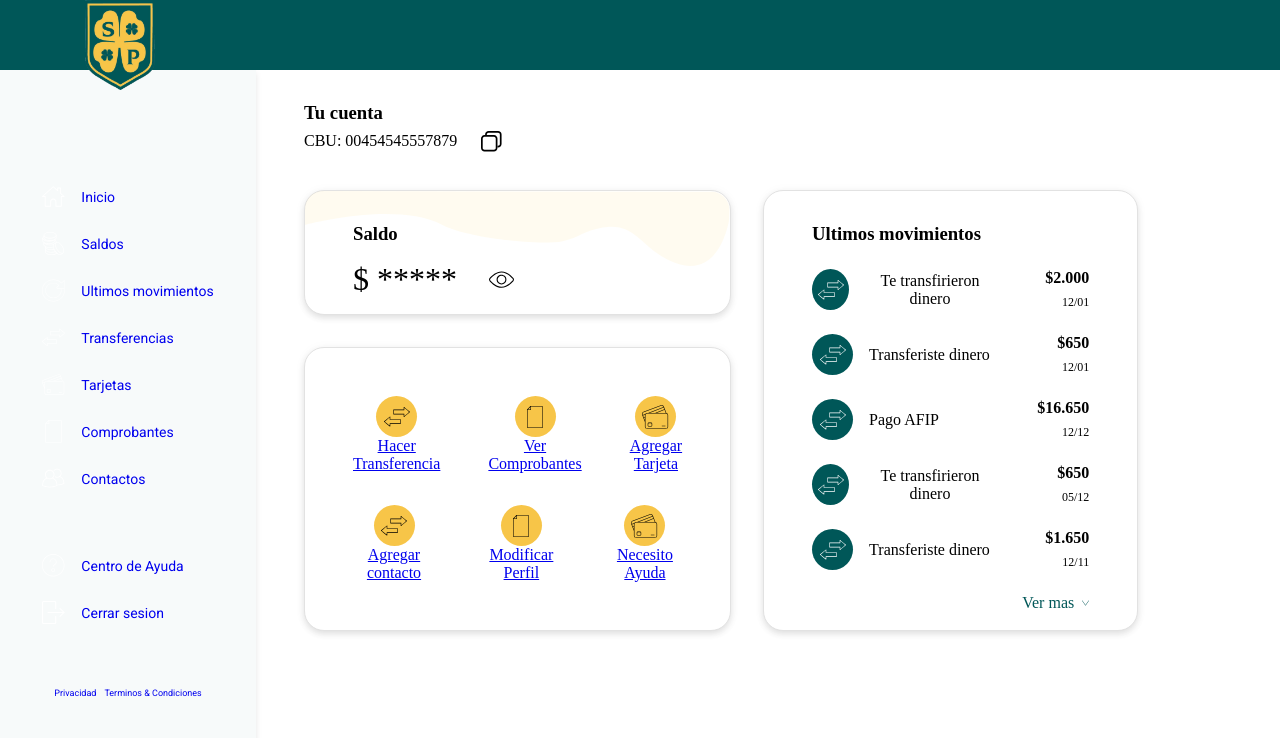
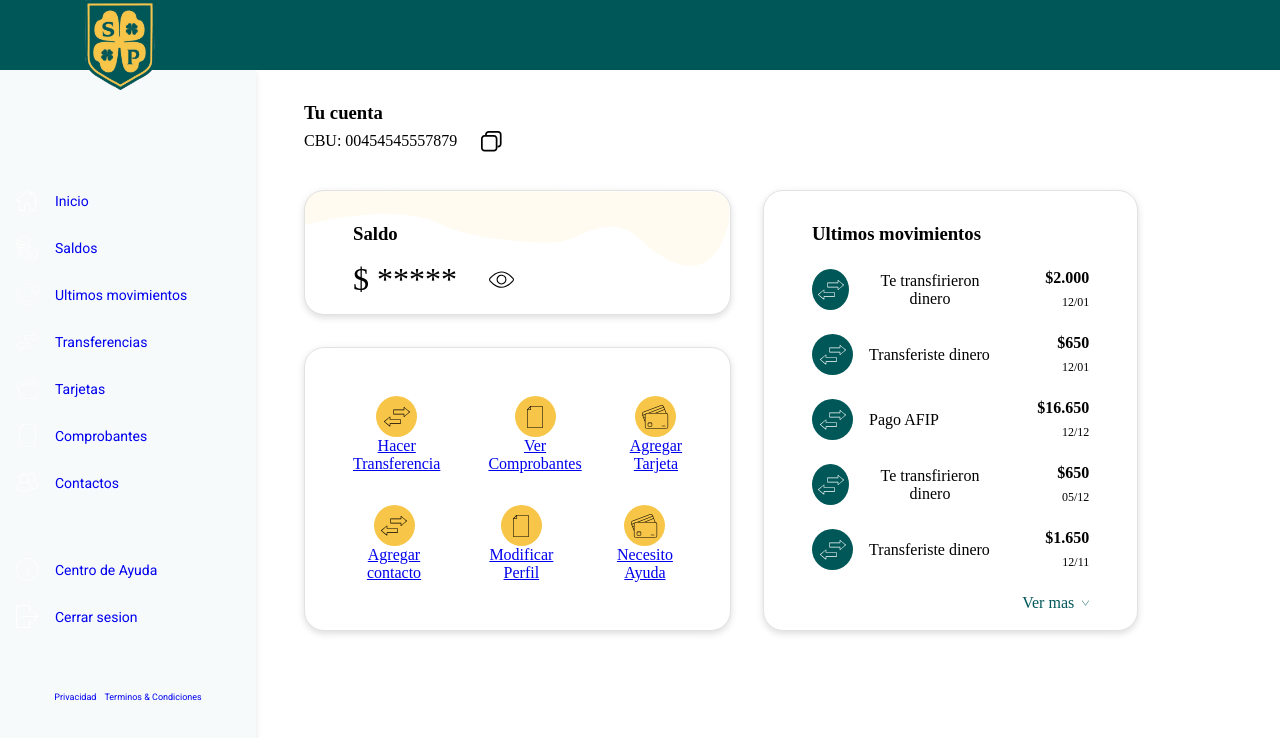
Before and after one commit to Equipo78/saintpatrick-homebanking, a React (Create React App) app: page / in a window 1280 px wide. Shown: the top 738 px of the page. Built offline with nearby package versions, Linux system fonts and the light colour scheme; a web font is replaced by a local one.

Commit message:
updating responsive navbar

```diff
--- a/src/components/NavBar/NavBar.js
+++ b/src/components/NavBar/NavBar.js
@@ -23,9 +23,10 @@ import {
 
 const NavBar = () => {
   const isDesktop = useMediaQuery('(min-width: 1024px)')
+  //display={isDesktop ? 'flex' : 'none'}
 
   return (
-    <NavBarContainer display={isDesktop ? 'flex' : 'none'}>
+    <NavBarContainer>
       <Close fontSize="large" />
       <NavBarUl>
         <NavBarLi>
--- a/src/components/NavBar/styles.js
+++ b/src/components/NavBar/styles.js
@@ -20,7 +20,7 @@ export const NavBarContainer = styled.nav`
     display: fixed;
     overflow: hidden;
     overflow-y: hidden;
-    display: flex;
+    // display: flex;
     align-items: center;
     background-color: #005758;
     color: #fff;
```
